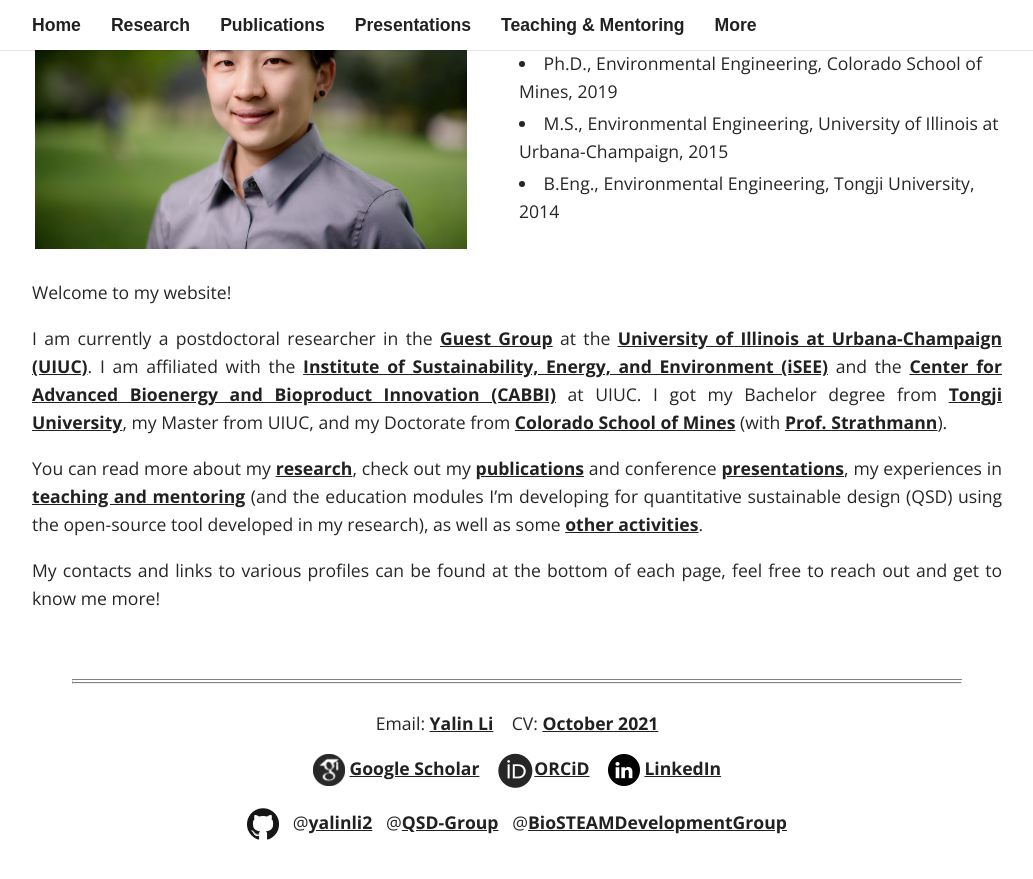
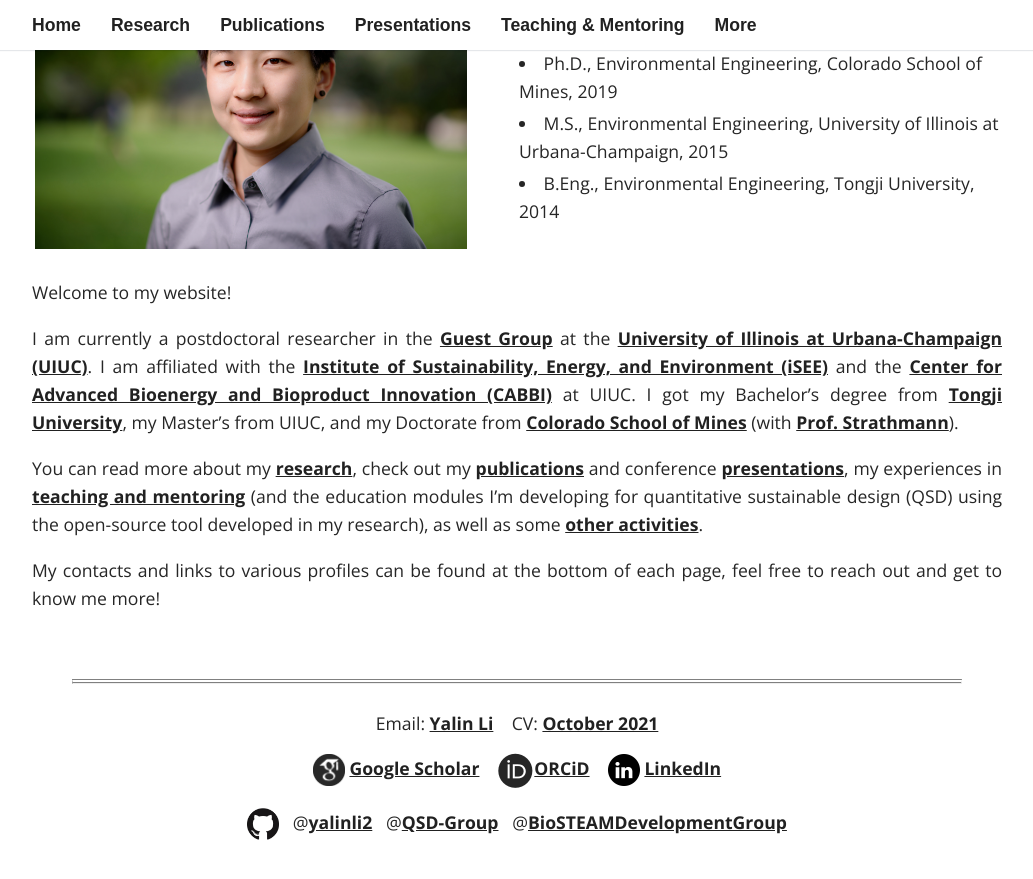
Before and after one commit to yalinli2/webpage, a Jekyll site: the page built from index.md, in a window 1280 px wide and 900 px high, scrolled down 687 px. Shown: the top 879 px of the window, without its empty margins (123-1156 px from the left). Built offline with Jekyll 4.4.1, drawn with Linux system fonts in a browser that asks for light colours; some web fonts are replaced.

Commit message:
minor updates

```diff
--- a/index.md
+++ b/index.md
@@ -23,7 +23,7 @@ layout: index
 
 Welcome to my website!
 
-I am currently a postdoctoral researcher in the [Guest Group](http://engineeringforsustainability.com) at the [University of Illinois at Urbana-Champaign (UIUC)](http://illinois.edu). I am affiliated with the [Institute of Sustainability, Energy, and Environment (iSEE)](https://sustainability.illinois.edu) and the [Center for Advanced Bioenergy and Bioproduct Innovation (CABBI)](https://cabbi.bio) at UIUC. I got my Bachelor degree from [Tongji University](https://www.tongji.edu.cn), my Master from UIUC, and my Doctorate from [Colorado School of Mines](https://www.mines.edu) (with [Prof. Strathmann](https://strathmanngroup.com)).
+I am currently a postdoctoral researcher in the [Guest Group](http://engineeringforsustainability.com) at the [University of Illinois at Urbana-Champaign (UIUC)](http://illinois.edu). I am affiliated with the [Institute of Sustainability, Energy, and Environment (iSEE)](https://sustainability.illinois.edu) and the [Center for Advanced Bioenergy and Bioproduct Innovation (CABBI)](https://cabbi.bio) at UIUC. I got my Bachelor's degree from [Tongji University](https://www.tongji.edu.cn), my Master's from UIUC, and my Doctorate from [Colorado School of Mines](https://www.mines.edu) (with [Prof. Strathmann](https://strathmanngroup.com)).
 
 You can read more about my [research](https://yalinli2.github.io/webpage/research), check out my [publications](https://yalinli2.github.io/webpage/publications) and conference [presentations](https://yalinli2.github.io/webpage/presentations), my experiences in [teaching and mentoring](https://yalinli2.github.io/webpage/teaching_and_mentoring) (and the education modules I'm developing for quantitative sustainable design (QSD) using the open-source tool developed in my research), as well as some [other activities](https://yalinli2.github.io/webpage/more).
 
```
Also changed, not shown: 1 other file.
